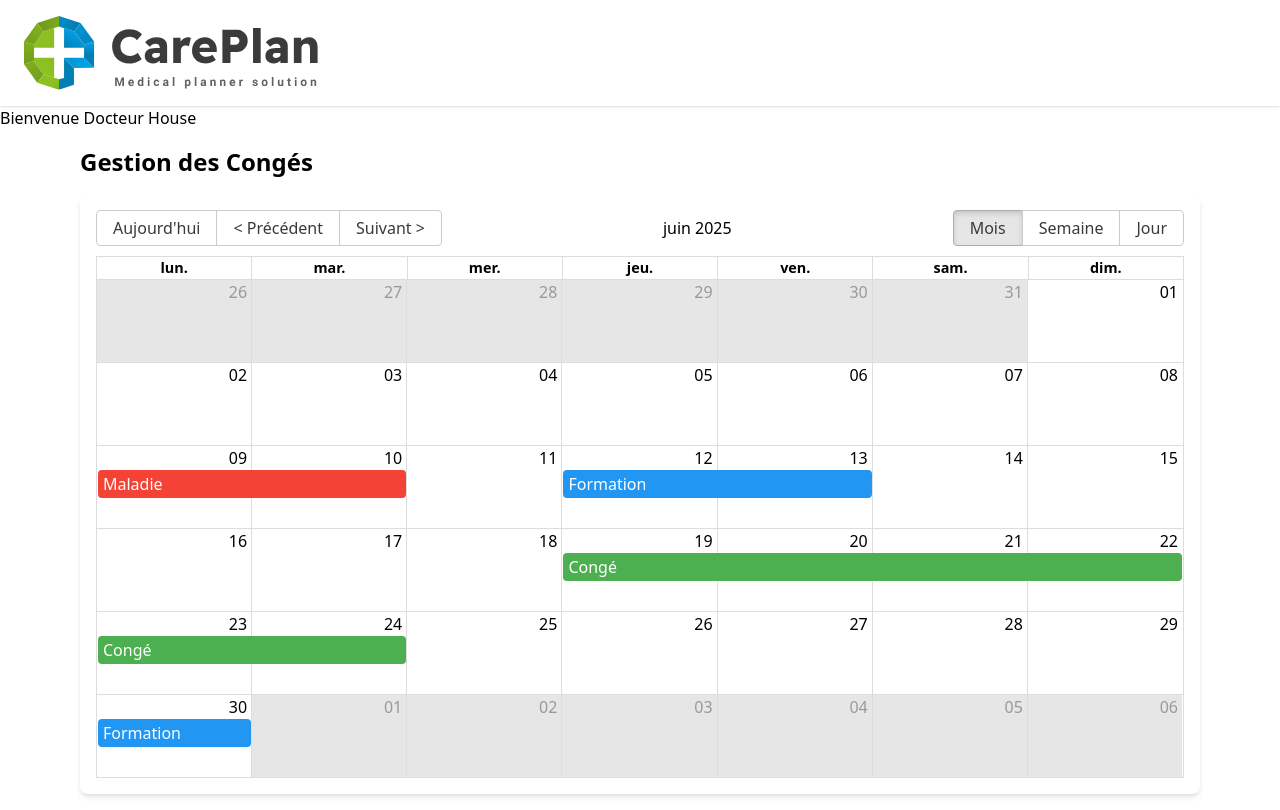
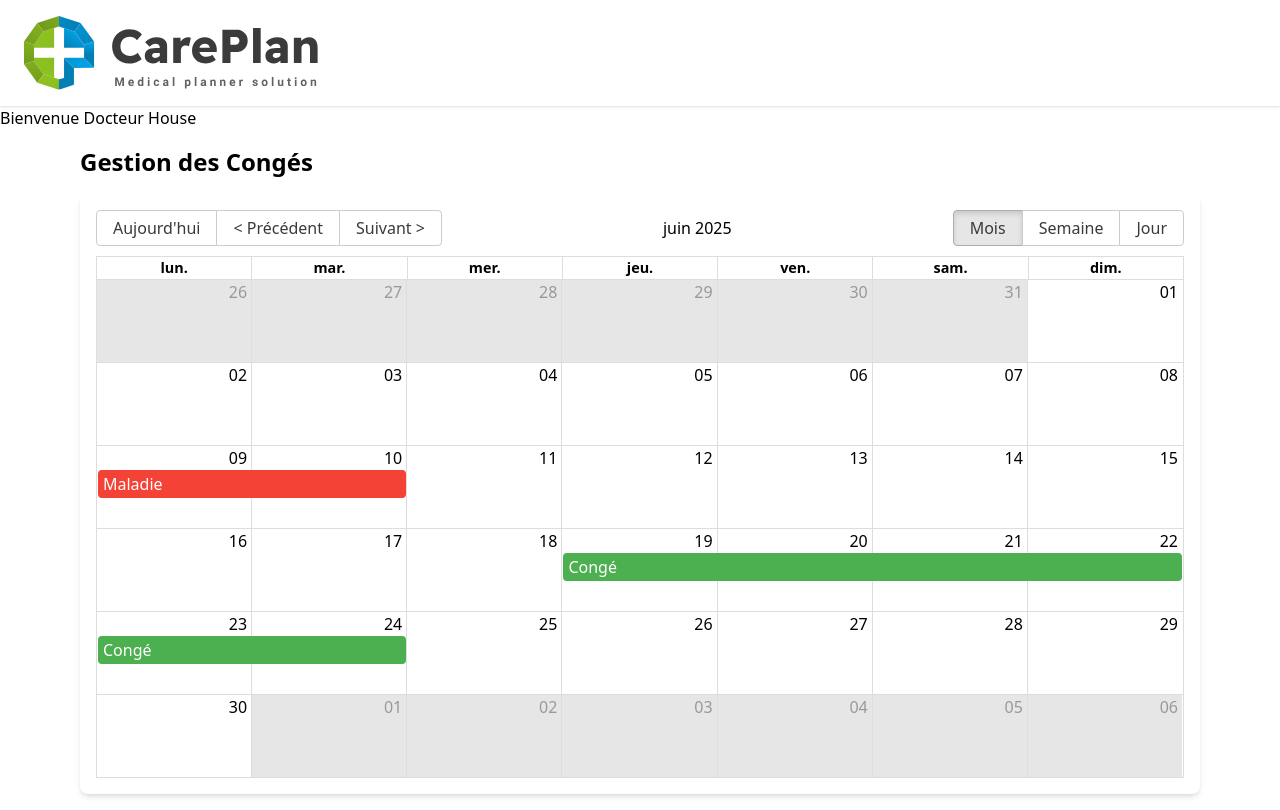
Before and after one commit to WildCodeSchool-CDA-FT-2025-03/CDA-Projet-2-Team-1, a React (Vite) app in the folder frontend/: page /doctor in a window 1280 px wide. Built offline with nearby package versions, Linux system fonts and the light colour scheme.

Commit message:
feature: calendrier rest dynamique avec l'id du médecin

```diff
--- a/frontend/src/components/Rest.tsx
+++ b/frontend/src/components/Rest.tsx
@@ -4,30 +4,34 @@ import 'react-big-calendar/lib/css/react-big-calendar.css';
 import { format, parse, startOfWeek, getDay } from 'date-fns';
 import { fr } from 'date-fns/locale';
 // Types
-import { RestEvent } from '../types/rest.type';
+import { RestEvent, RestProps } from '../types/rest.type';
 
 // Données factices des congés
 const fakeRestData: RestEvent[] = [
   {
     id: 1,
+    user_id: '1',
     start: new Date(2025, 5, 19),
     end: new Date(2025, 5, 25),
     type: 'Congé',
   },
   {
     id: 2,
+    user_id: '1',
     start: new Date(2025, 5, 9),
     end: new Date(2025, 5, 11),
     type: 'Maladie',
   },
   {
     id: 3,
+    user_id: '2',
     start: new Date(2025, 5, 12),
     end: new Date(2025, 5, 14),
     type: 'Formation',
   },
   {
     id: 4,
+    user_id: '3',
     start: new Date(2025, 5, 30),
     end: new Date(2025, 5, 31),
     type: 'Formation',
@@ -81,9 +85,12 @@ const handleSelect = (slotInfo: SlotInfo) => {
   // ouvrir un modal pour ajouter un nouvel événement
 };
 
-function Rest() {
+function Rest({ user_id }: RestProps) {
   const [events] = useState<RestEvent[]>(fakeRestData);
   const [currentDate, setCurrentDate] = useState(new Date(2025, 5, 1));
+
+  // Filtrer les événements pour n'afficher que ceux du médecin connecté
+  const filteredEvents = events.filter((event) => event.user_id === user_id);
 
   return (
     <section className="p-4 max-w-6xl mx-auto">
@@ -92,7 +99,7 @@ function Rest() {
       <div className="bg-white rounded-lg shadow-md p-4 h-[600px]">
         <Calendar
           localizer={localizer}
-          events={events}
+          events={filteredEvents}
           startAccessor="start"
           endAccessor="end"
           titleAccessor={(event) => event.type}
--- a/frontend/src/pages/DoctorPage.tsx
+++ b/frontend/src/pages/DoctorPage.tsx
@@ -1,10 +1,12 @@
 import Rest from '@/components/Rest';
+
+const doctorId = '1'; // À remplacer par l'ID du médecin connecté
 
 const DoctorPage = () => {
   return (
     <div>
       <h1>Bienvenue Docteur House</h1>
-      <Rest />
+      <Rest user_id={doctorId} />
     </div>
   );
 };
--- a/frontend/src/types/rest.type.ts
+++ b/frontend/src/types/rest.type.ts
@@ -1,6 +1,11 @@
 export type RestEvent = {
   id: number;
+  user_id: string;
   start: Date;
   end: Date;
   type: 'Congé' | 'Maladie' | 'Formation';
 };
+
+export type RestProps = {
+  user_id: string;
+};
```
